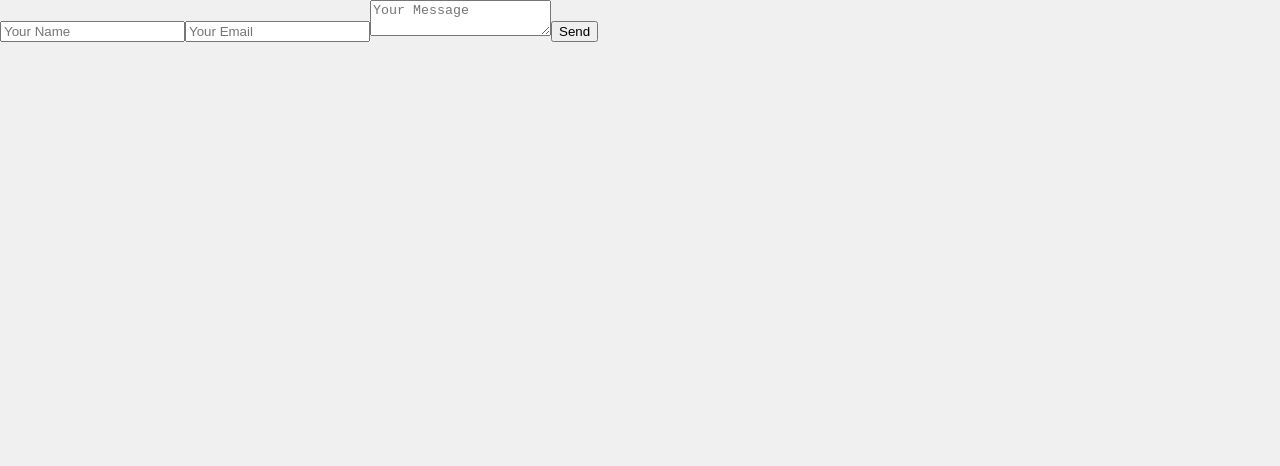
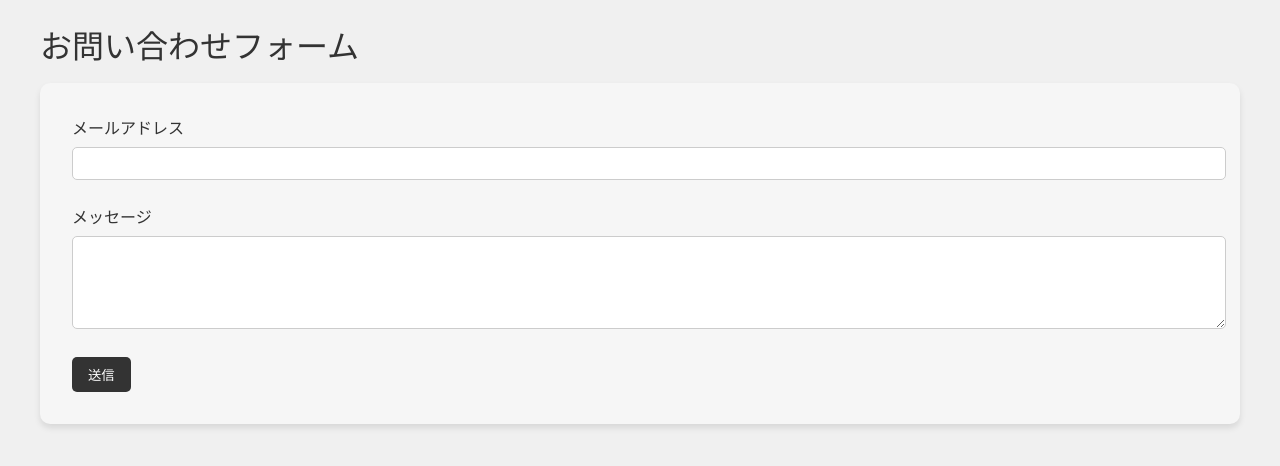
Before and after one commit to Freelancer0708/my-portfolio, a Next.js app: page /contact in a window 1280 px wide. Shown: the top 466 px of the page. Built offline with nearby package versions, Linux system fonts and the light colour scheme.

Commit message:
chenge mail server17 commit

```diff
--- a/pages/api/send-email.ts
+++ b/pages/api/send-email.ts
@@ -7,8 +7,8 @@ const handler = async (req: NextApiRequest, res: NextApiResponse) => {
 
     const transporter = nodemailer.createTransport({
       host: "sv10720.xserver.jp",
-      port: 587,
-      secure: false,
+      port: 465,
+      secure: true,
       auth: {
         user: process.env.EMAIL_USER,
         pass: process.env.EMAIL_PASS,
@@ -16,29 +16,29 @@ const handler = async (req: NextApiRequest, res: NextApiResponse) => {
     });
 
     try {
+      // 管理者へのメール
       await transporter.sendMail({
         from: email,
-        to: "info@system-yourself.com",
-        subject: `New message from ${name}`,
-        text: message,
+        to: process.env.EMAIL_USER,
+        subject: "お問い合わせが届きました",
+        text: `お名前: ${name}\nメールアドレス: ${email}\n\nメッセージ:\n${message}`,
       });
 
-      // 自動返信
+      // 自動返信メール
       await transporter.sendMail({
-        from: "info@system-yourself.com",
+        from: process.env.EMAIL_USER,
         to: email,
-        subject: "Thank you for contacting us",
-        text: `Dear ${name},\n\nThank you for contacting us. We have received your message and will get back to you shortly.\n\nBest regards,\nYour Company`,
+        subject: "お問い合わせありがとうございます",
+        text: `${name} 様\n\nお問い合わせいただきありがとうございます。\n担当者が確認次第、返信させていただきます。\n\n以下、お問い合わせ内容の確認です。\n\nお名前: ${name}\nメールアドレス: ${email}\n\nメッセージ:\n${message}\n\n- System Yourself`,
       });
 
-      res.status(200).send("Email sent successfully.");
+      res.status(200).json({ message: "メールが送信されました。" });
     } catch (error) {
-      console.error("Error sending email:", error);
-      res.status(500).send("Error sending email.");
+    res.status(500).json({ message: "メールの送信に失敗しました。", error });
     }
-  } else {
-    res.status(405).send("Method not allowed.");
-  }
-};
+    } else {
+    res.status(405).json({ message: "許可されていないリクエストメソッドです。" });
+    }
+    };
 
-export default handler;
+    export default handler;
--- a/pages/contact.tsx
+++ b/pages/contact.tsx
@@ -1,71 +1,63 @@
+// contact.tsx
 import React, { useState } from "react";
 
-const ContactForm = () => {
-  const [formData, setFormData] = useState({
-    name: "",
-    email: "",
-    message: "",
-  });
+const Contact = () => {
+  const [email, setEmail] = useState("");
   const [message, setMessage] = useState("");
-
-  const handleChange = (e) => {
-    setFormData({ ...formData, [e.target.name]: e.target.value });
-  };
+  const [errorMessage, setErrorMessage] = useState("");
 
   const handleSubmit = async (e) => {
     e.preventDefault();
-    setMessage("Sending...");
+    setErrorMessage("");
 
-    try {
+    // 他のバリデーションやリキャプチャの検証をここで行う
     const response = await fetch("/api/send-email", {
       method: "POST",
-        headers: {
-          "Content-Type": "application/json",
-        },
-        body: JSON.stringify(formData),
+      headers: { "Content-Type": "application/json" },
+      body: JSON.stringify({ email, message }),
     });
 
     if (response.ok) {
-        setMessage("Email sent successfully!");
+      alert("メールが送信されました。ありがとうございます！");
+      setEmail("");
+      setMessage("");
     } else {
-        setMessage(`Email failed to send: ${await response.text()}`);
-      }
-    } catch (error) {
-      setMessage(`Error sending email: ${error.toString()}`);
+      const { message } = await response.json();
+      setErrorMessage(message);
     }
   };
 
   return (
-    <div>
+    <div className="container">
+      <h1>お問い合わせフォーム</h1>
       <form onSubmit={handleSubmit}>
+        <div className="form-group">
+          <label htmlFor="email">メールアドレス</label>
           <input
-          type="text"
-          name="name"
-          placeholder="Your Name"
-          value={formData.name}
-          onChange={handleChange}
+            type="email"
+            id="email"
+            name="email"
+            value={email}
+            onChange={(e) => setEmail(e.target.value)}
             required
           />
-        <input
-          type="email"
-          name="email"
-          placeholder="Your Email"
-          value={formData.email}
-          onChange={handleChange}
-          required
-        />
+        </div>
+        <div className="form-group">
+          <label htmlFor="message">メッセージ</label>
           <textarea
+            id="message"
             name="message"
-          placeholder="Your Message"
-          value={formData.message}
-          onChange={handleChange}
+            rows={5}
+            value={message}
+            onChange={(e) => setMessage(e.target.value)}
             required
           ></textarea>
-        <button type="submit">Send</button>
+        </div>
+        {errorMessage && <p className="error-message">{errorMessage}</p>}
+        <button type="submit">送信</button>
       </form>
-      {message && <p>{message}</p>}
     </div>
   );
 };
 
-export default ContactForm;
+export default Contact;
--- a/styles/globals.css
+++ b/styles/globals.css
@@ -24,3 +24,61 @@ a {
   color: #0070f3;
   text-decoration: none;
 }
+
+/* コンテナにマージンとパディングを適用 */
+.container {
+  max-width: 1200px;
+  margin: 0 auto;
+  padding: 0 1rem;
+}
+
+/* フォームスタイル */
+form {
+  background-color: #f6f6f6;
+  padding: 2rem;
+  border-radius: 10px;
+  box-shadow: 0 4px 6px rgba(0, 0, 0, 0.1);
+}
+
+form h2 {
+  margin-bottom: 1rem;
+}
+
+form .form-group {
+  margin-bottom: 1.5rem;
+}
+
+form label {
+  display: block;
+  margin-bottom: 0.5rem;
+}
+
+form input,
+form textarea {
+  width: 100%;
+  border: 1px solid #ccc;
+  border-radius: 5px;
+  padding: 0.5rem;
+}
+
+form button {
+  display: inline-block;
+  background-color: #333;
+  color: #fff;
+  padding: 0.5rem 1rem;
+  border: none;
+  border-radius: 5px;
+  cursor: pointer;
+  transition: background-color 0.2s ease;
+}
+
+form button:hover {
+  background-color: #555;
+}
+
+/* エラーメッセージスタイル */
+.error-message {
+  color: red;
+  font-size: 0.875rem;
+  margin-top: 0.5rem;
+}
```
Lines whose indentation alone changed are shown as unchanged.
